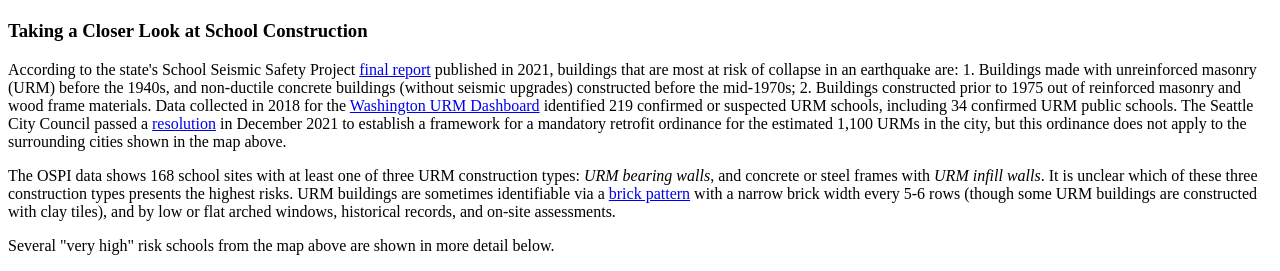
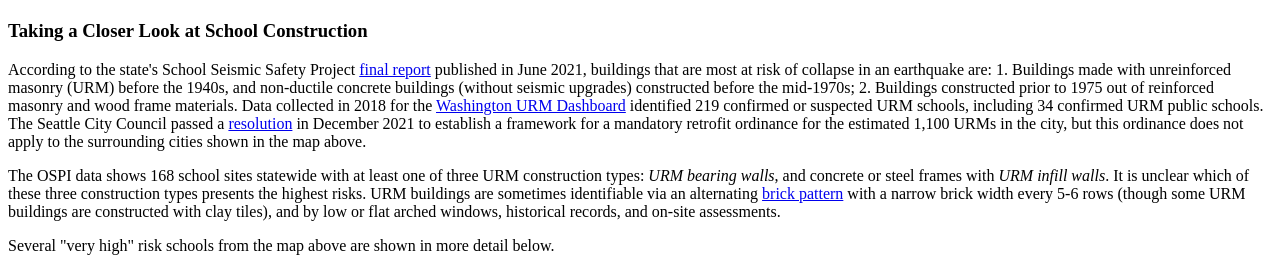
Before and after one commit to efkodon/seismic-schools-mapping, a plain HTML site: page index.html in a window 1280 px wide. Shown: the part 2584-2855 px from the top of the page. Drawn offline with nearby package versions, Linux system fonts and the light colour scheme.

Commit message:
updated index.html

```diff
--- a/index.html
+++ b/index.html
@@ -101,8 +101,8 @@
   <iframe title="Schools with Very High Seismic Risks in King County, WA" aria-label="Locator maps" id="datawrapper-chart-W5ICH" src="https://datawrapper.dwcdn.net/W5ICH/1/" scrolling="no" frameborder="0" style="width: 0; min-width: 100% !important; border: none;" height="815" data-external="1"></iframe><script type="text/javascript">!function(){"use strict";window.addEventListener("message",(function(a){if(void 0!==a.data["datawrapper-height"]){var e=document.querySelectorAll("iframe");for(var t in a.data["datawrapper-height"])for(var r=0;r<e.length;r++)if(e[r].contentWindow===a.source){var i=a.data["datawrapper-height"][t]+"px";e[r].style.height=i}}}))}();
   </script>
   <h3>Taking a Closer Look at School Construction</h3>
-  <p>According to the state's School Seismic Safety Project <a href="https://fortress.wa.gov/dnr/geologydata/school_seismic_safety/phase2/School_Seismic_Safety_Project_2021_Final_Report_DNR.pdf">final report</a> published in 2021, buildings that are most at risk of collapse in an earthquake are: 1. Buildings made with unreinforced masonry (URM) before the 1940s, and non-ductile concrete buildings (without seismic upgrades) constructed before the mid-1970s; 2. Buildings constructed prior to 1975 out of reinforced masonry and wood frame materials. Data collected in 2018 for the <a href="https://fortress.wa.gov/com/urmasonary/urmasonary/#7/47.347/-121.029/">Washington URM Dashboard</a> identified 219 confirmed or suspected URM schools, including 34 confirmed URM public schools. The Seattle City Council passed a <a href="https://www.seattle.gov/sdci/codes/changes-to-code/unreinforced-masonry-buildings#:~:text=What%27s%20Happening%20Now%3F,unreinforced%20masonry%20buildings%20(URMs)">resolution</a> in December 2021 to establish a framework for a mandatory retrofit ordinance for the estimated 1,100 URMs in the city, but this ordinance does not apply to the surrounding cities shown in the map above.</p>
-  <p> The OSPI data shows 168 school sites with at least one of three URM construction types: <i>URM bearing walls</i>, and concrete or steel frames with <i>URM infill walls</i>. It is unclear which of these three construction types presents the highest risks. URM buildings are sometimes identifiable via a <a href="https://www.seattle.gov/emergency-management/hazards/unreinforced-masonry-buildings-(urm)-">brick pattern</a> with a narrow brick width every 5-6 rows (though some URM buildings are constructed with clay tiles), and by low or flat arched windows, historical records, and on-site assessments.</p>
+  <p>According to the state's School Seismic Safety Project <a href="https://fortress.wa.gov/dnr/geologydata/school_seismic_safety/phase2/School_Seismic_Safety_Project_2021_Final_Report_DNR.pdf">final report</a> published in June 2021, buildings that are most at risk of collapse in an earthquake are: 1. Buildings made with unreinforced masonry (URM) before the 1940s, and non-ductile concrete buildings (without seismic upgrades) constructed before the mid-1970s; 2. Buildings constructed prior to 1975 out of reinforced masonry and wood frame materials. Data collected in 2018 for the <a href="https://fortress.wa.gov/com/urmasonary/urmasonary/#7/47.347/-121.029/">Washington URM Dashboard</a> identified 219 confirmed or suspected URM schools, including 34 confirmed URM public schools. The Seattle City Council passed a <a href="https://www.seattle.gov/sdci/codes/changes-to-code/unreinforced-masonry-buildings#:~:text=What%27s%20Happening%20Now%3F,unreinforced%20masonry%20buildings%20(URMs)">resolution</a> in December 2021 to establish a framework for a mandatory retrofit ordinance for the estimated 1,100 URMs in the city, but this ordinance does not apply to the surrounding cities shown in the map above.</p>
+  <p> The OSPI data shows 168 school sites statewide with at least one of three URM construction types: <i>URM bearing walls</i>, and concrete or steel frames with <i>URM infill walls</i>. It is unclear which of these three construction types presents the highest risks. URM buildings are sometimes identifiable via an alternating <a href="https://www.seattle.gov/emergency-management/hazards/unreinforced-masonry-buildings-(urm)-">brick pattern</a> with a narrow brick width every 5-6 rows (though some URM buildings are constructed with clay tiles), and by low or flat arched windows, historical records, and on-site assessments.</p>
   <p>Several "very high" risk schools from the map above are shown in more detail below.</p>
   <br>
 <div class="image">
```
